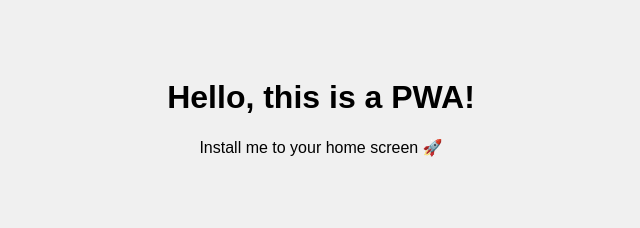
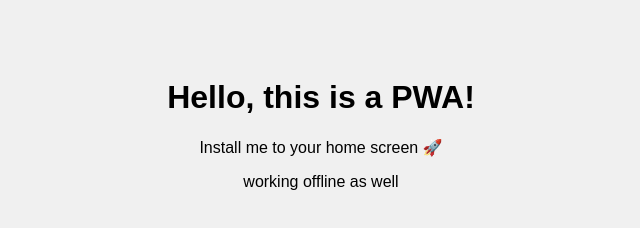
Before and after one commit to rishiyadav11/basicpwa, a plain HTML site: page index.html in a window 1280 px wide. Shown: the whole page, without its empty margins (319-959 px from the left). Drawn offline with Linux system fonts and the light colour scheme.

```diff
--- a/index.html
+++ b/index.html
@@ -12,8 +12,7 @@
   <h1>Hello, this is a PWA!</h1>
   <p>Install me to your home screen 🚀</p>
   <button id="install" style="display: none;">Install App</button>
-
-
+  <p>working offline as well</p>
   <script src="script.js"></script>
 </body>
 </html>
```
